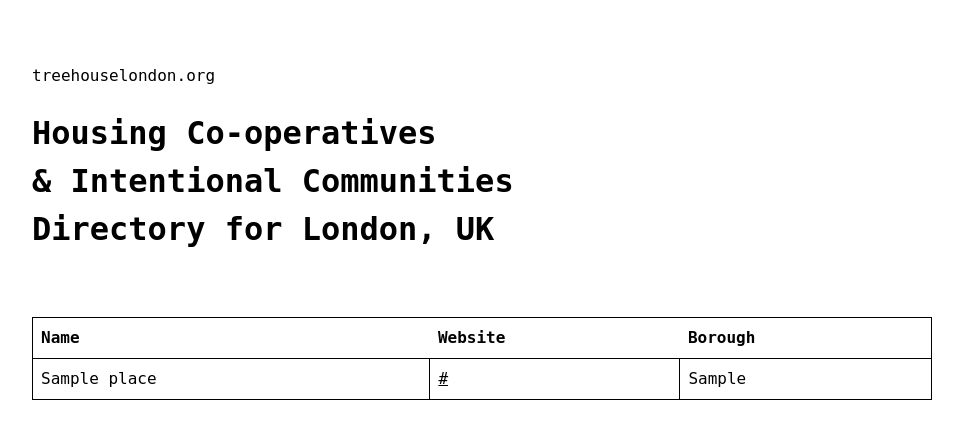
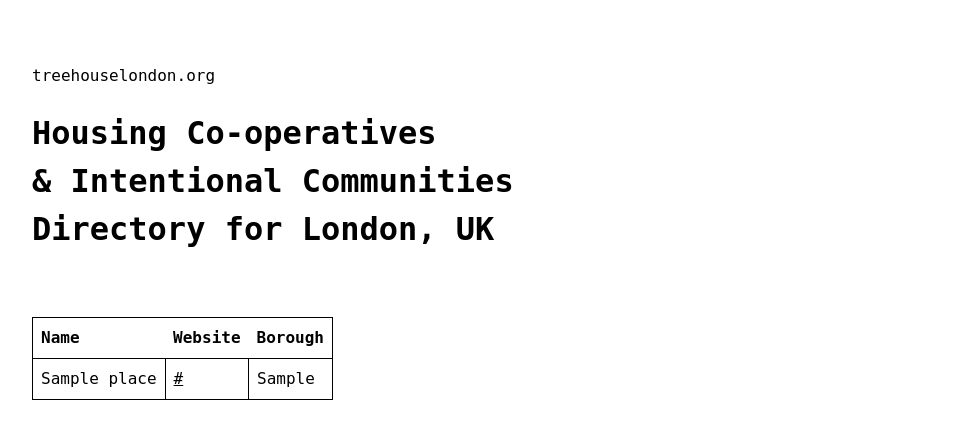
Before and after one commit to sirodoht/treehouselondon, a Django app: page / in a window 1280 px wide. Shown: the top 439 px of the page, without its empty margins (40-1003 px from the left). Run offline with Django 5.2, Linux system fonts and the light colour scheme; tables that the repository leaves empty hold one stand-in row (values such as "Sample post").

Commit message:
make main table auto width

```diff
--- a/main/templates/main/layout.html
+++ b/main/templates/main/layout.html
@@ -15,7 +15,7 @@
             a { color: black; }
             header { margin: 64px; }
             main { margin: 64px; }
-            table { width: 900px; border-collapse: collapse; border: 1px solid black; }
+            table { border-collapse: collapse; border: 1px solid black; }
             th { padding: 8px; text-align: left; }
             td { padding: 8px; border: 1px solid black; }
             tr:nth-child(even) { background: lightgoldenrodyellow; }
```
